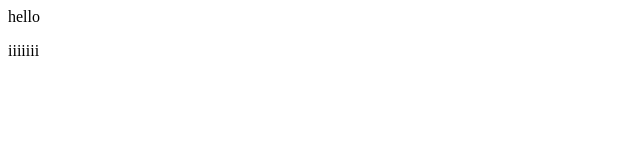
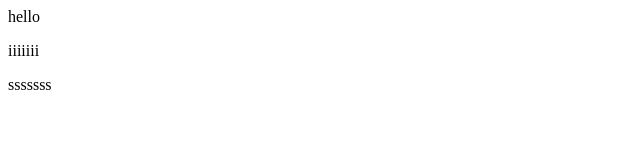
Before and after one commit to Tarra-syamprasad/gitCommands, a plain HTML site: page index.html in a window 1280 px wide. Shown: the full height of the page, 0-640 px from the left. Drawn offline with Linux system fonts and the light colour scheme.

Commit message:
added ss

```diff
--- a/index.html
+++ b/index.html
@@ -1,2 +1,3 @@
 <p>hello</p>
 <p>iiiiiii</p>
+<p>sssssss</p>
```
